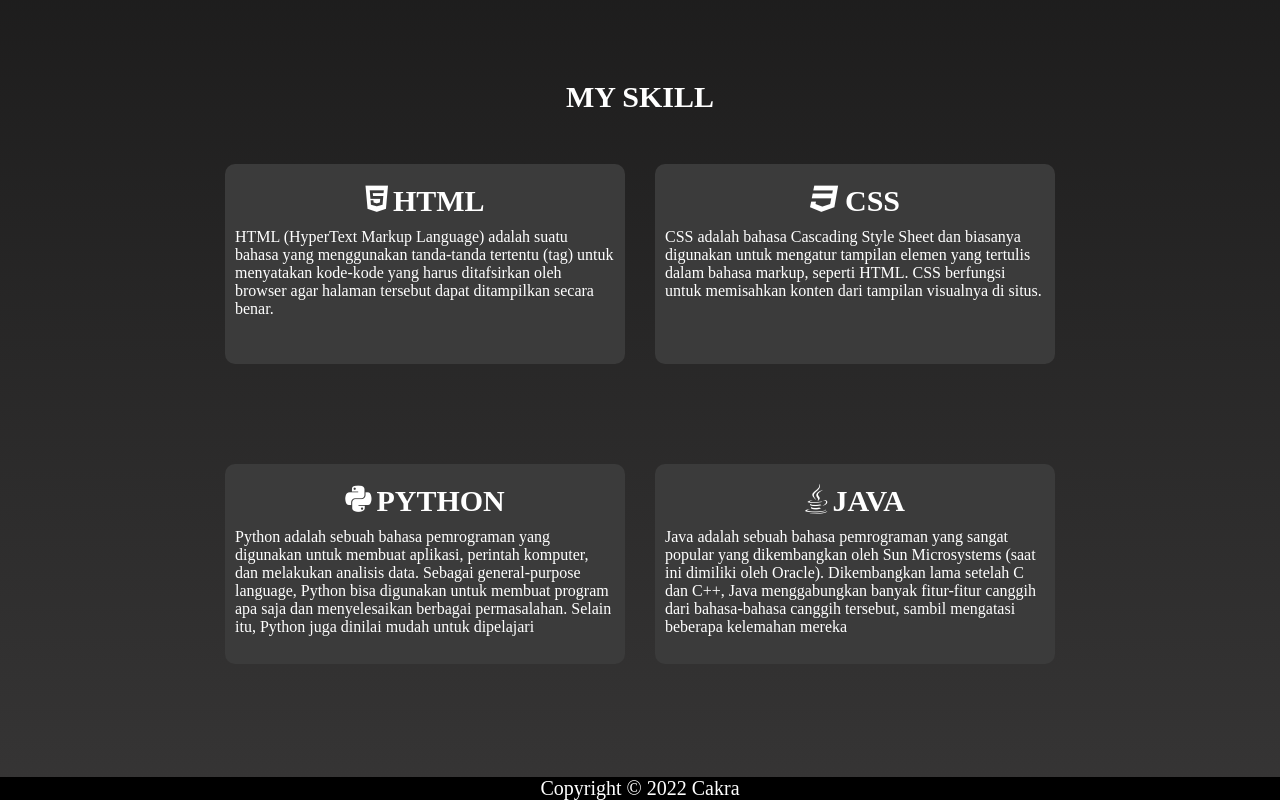
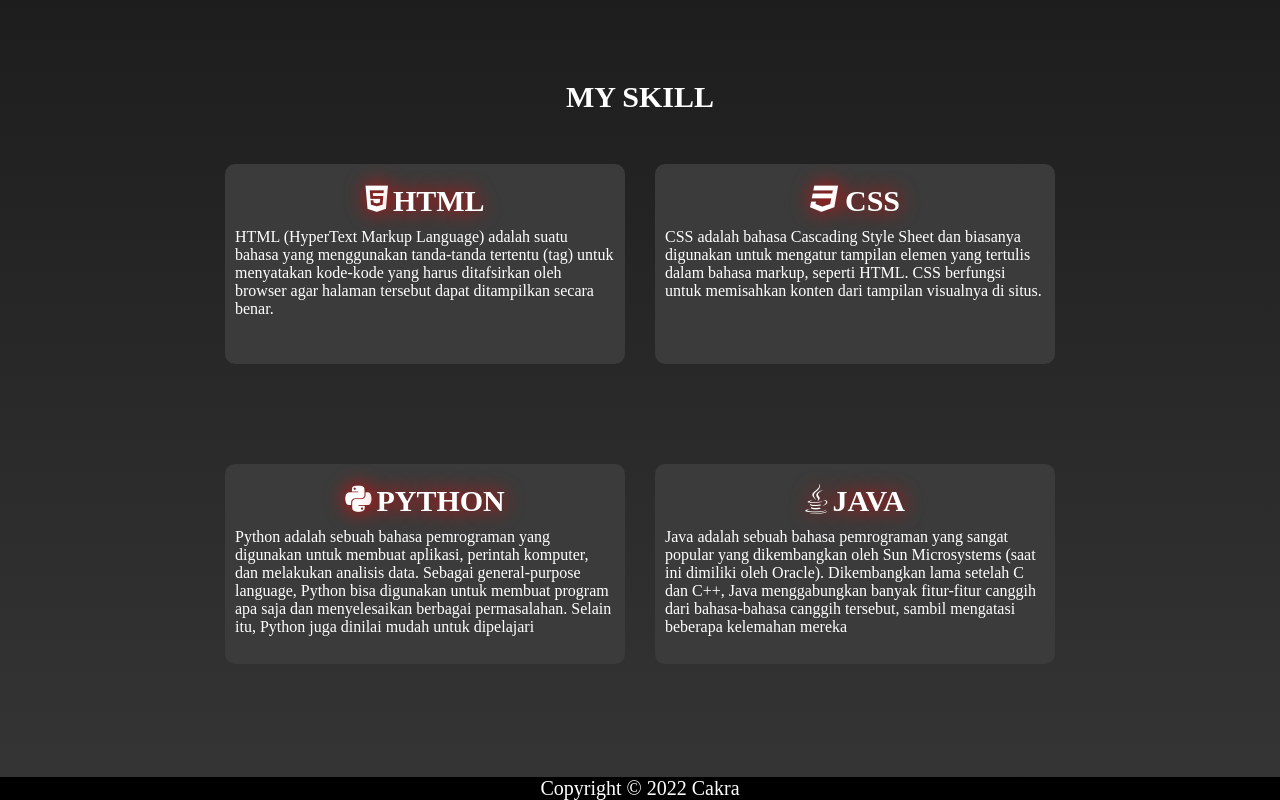
Before and after one commit to gungcakra123/cakrajaya, a plain HTML site: page index.html in a window 1280 px wide. Shown: the part 973-1773 px from the top of the page. Drawn offline with Linux system fonts and the light colour scheme; a web font is replaced by a local one.

Commit message:
update skill

```diff
--- a/styles.css
+++ b/styles.css
@@ -255,6 +255,7 @@ body {
 .card .head h4{
     font-size: 30px;
     color: white;
+    text-shadow: 0px 0px 20px red;
 }
 .card .head{
     margin-top: 20px;
@@ -262,6 +263,7 @@ body {
     justify-content: center;
 }
 .card .head i{
+    text-shadow: 0px 0px 20px red;
     margin-right: 5px;
     color: white;
     font-size: 30px;
```
